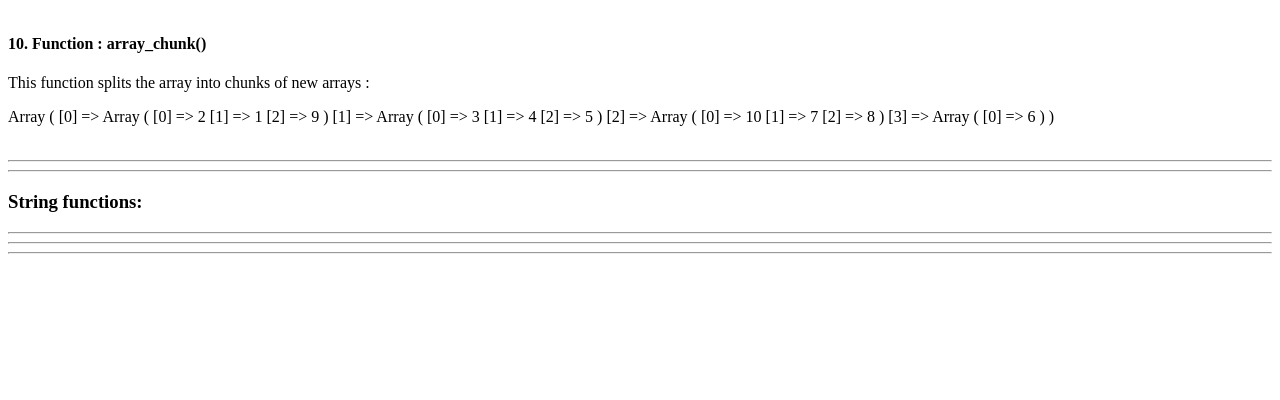
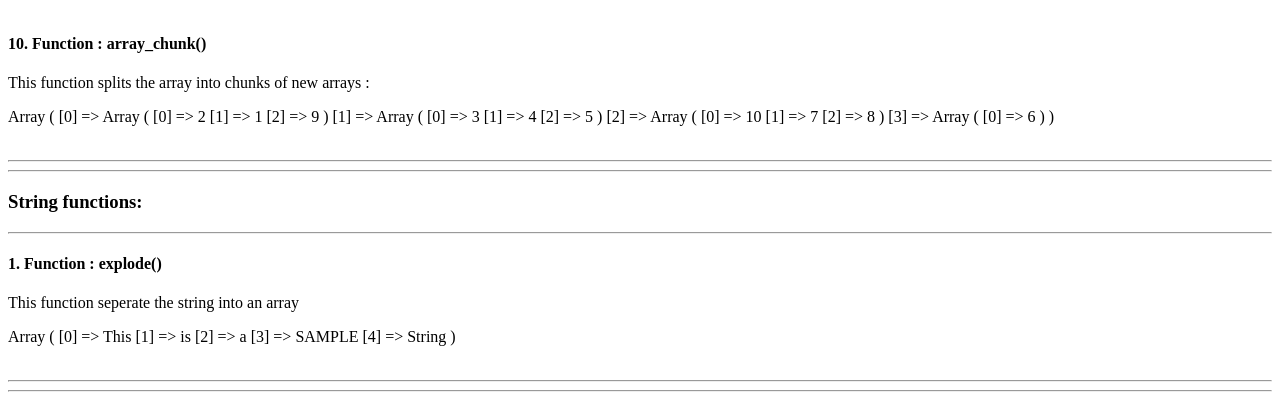
Before and after one commit to sachinmathewjose/homework3-stringarray, a PHP site: page / in a window 1280 px wide. Shown: the part 1288-1688 px from the top of the page. Before the commit the page ends 1542 px from the top, so only its background shows below. Run offline with PHP 8.4, Linux system fonts and the light colour scheme.

Commit message:
added function 11

```diff
--- a/index.php
+++ b/index.php
@@ -5,6 +5,7 @@ $obj->stringFunctions();
 
 class main {
 	public $sampleArray = array(1,2,3,4,5,6,7,8,9,0);
+	public $sampleString = "This is a SAMPLE String";
 	public function __construct() {
 		echo "<h1>Welcome to the Demostration of Array and String functions</h1>";
 	}
@@ -100,17 +101,22 @@ class main {
 		echo "<br><br>";
 	}
 
-
-
 #*********************************************************************************************************
 
 	public function stringFunctions() {
 		echo '<h3>String functions: </h3><hr>';
-
+		$this->explodeString();
 		echo "<hr><hr>";
 	}
 
-	public function pArray() {
+	public function explodeString() {
+		echo "<h4>1. Function :<b> explode()</b></h4>";
+		echo "<p>This function seperate the string into an array <p>";
+		print_r(explode(" ",$this->sampleString));
+		echo "<br><br>";
+	}
+
+	public function pString() {
 		echo "<h4>2. Function :<b> </b></h4>";
 		echo "<p> <p>";
 		echo "<br><br>";
```
